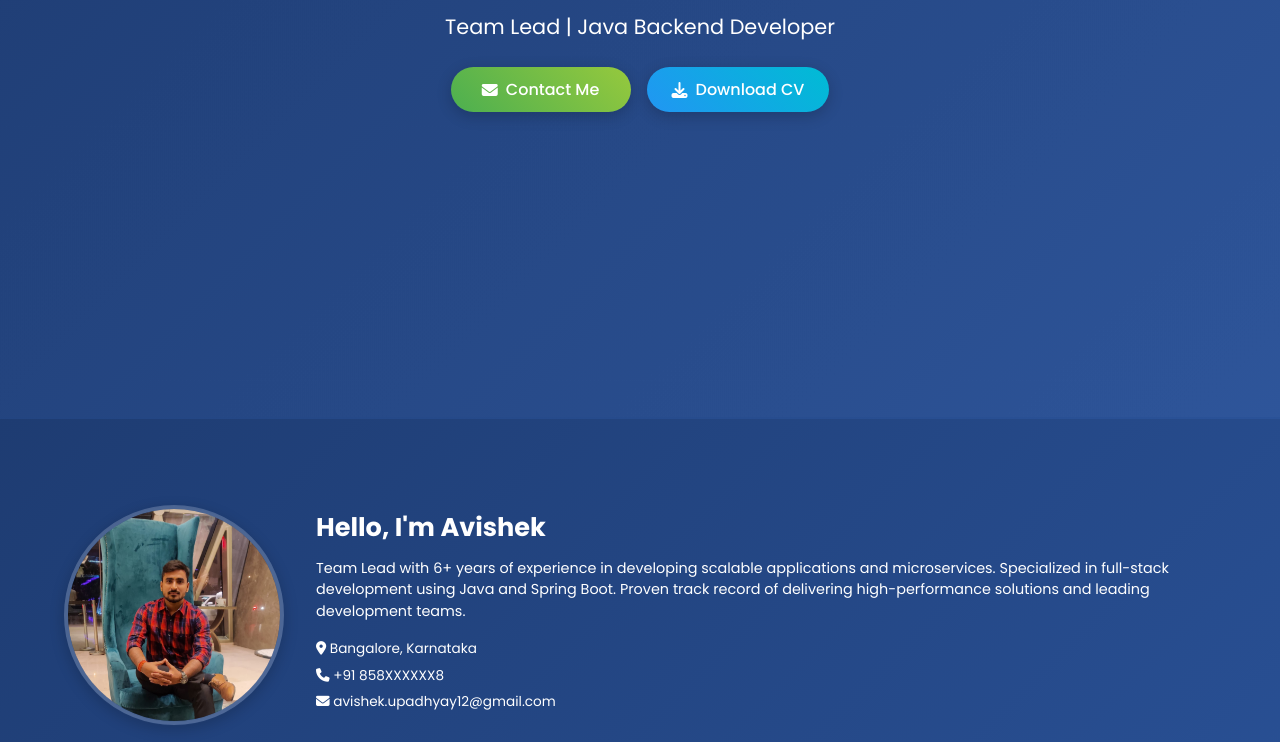
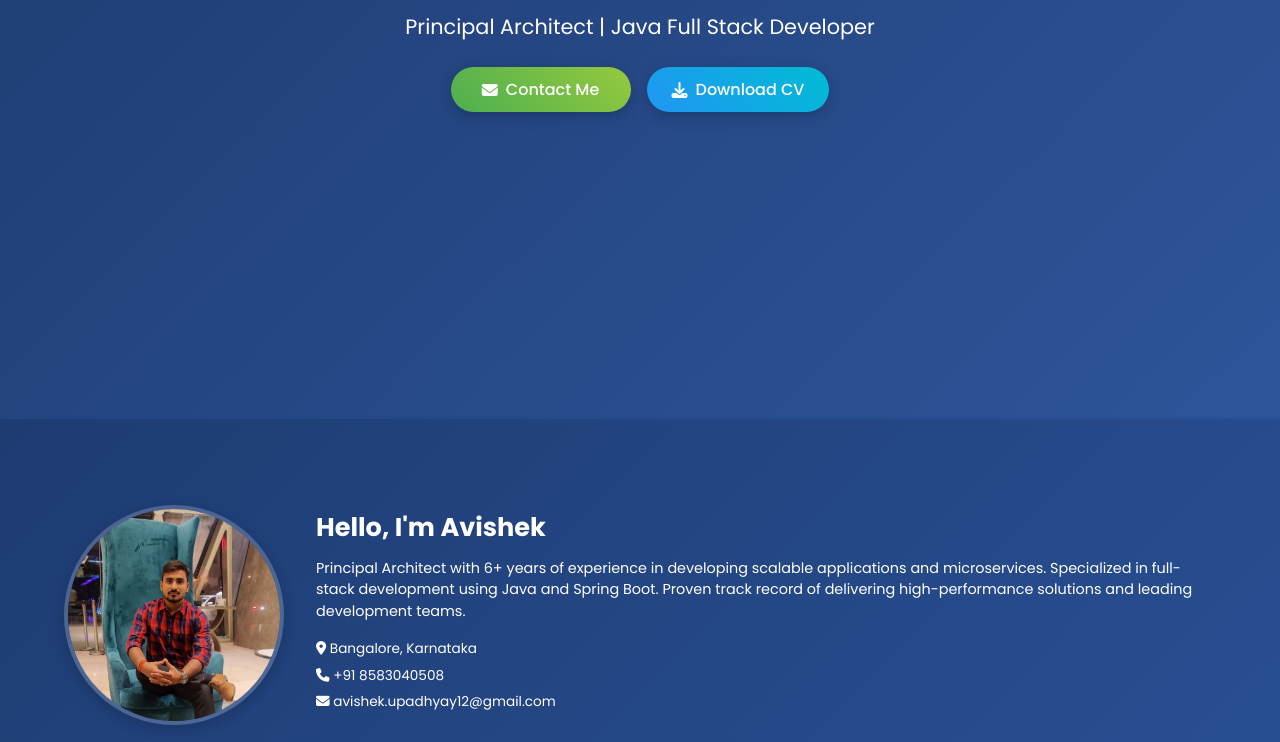
Before and after one commit to avisheku/portfolio, a plain HTML site: page index.html in a window 1280 px wide. Shown: the part 381-1123 px from the top of the page. Drawn offline with Linux system fonts and the light colour scheme.

Commit message:
Updated index.html

```diff
--- a/index.html
+++ b/index.html
@@ -34,7 +34,7 @@
     <section id="home" class="hero">
         <div class="hero-content">
             <h1 class="glitch" data-text="Avishek Upadhyay">Avishek Upadhyay</h1>
-            <p class="typing">Team Lead | Java Backend Developer</p>
+            <p class="typing">Principal Architect | Java Full Stack Developer</p>
             <div class="hero-buttons">
                 <a href="#get-in-touch" class="contact-me-btn">
                     <i class="fas fa-envelope"></i> Contact Me
@@ -54,10 +54,10 @@
                 </div>
                 <div class="profile-intro">
                     <h2 class="compact-title">Hello, I'm Avishek</h2>
-                    <p class="compact-text" style="font-weight: normal; margin-bottom: 1rem;">Team Lead with 6+ years of experience in developing scalable applications and microservices. Specialized in full-stack development using Java and Spring Boot. Proven track record of delivering high-performance solutions and leading development teams.</p>
+                    <p class="compact-text" style="font-weight: normal; margin-bottom: 1rem;">Principal Architect with 6+ years of experience in developing scalable applications and microservices. Specialized in full-stack development using Java and Spring Boot. Proven track record of delivering high-performance solutions and leading development teams.</p>
                     <div class="contact-brief compact" style="margin-bottom: 2rem;">
                         <p><i class="fas fa-map-marker-alt"></i> Bangalore, Karnataka</p>
-                        <p><i class="fas fa-phone"></i> +91 858XXXXXX8</p>
+                        <p><i class="fas fa-phone"></i> +91 8583040508</p>
                         <p><i class="fas fa-envelope"></i> avishek.upadhyay12@gmail.com</p>
                     </div>
                     <div class="social-links compact">
@@ -803,7 +803,7 @@
                 <div class="contact-item">
                     <i class="fas fa-phone"></i>
                     <h3>Phone</h3>
-                    <p class="copyable">+91 858XXXXXX8</p>
+                    <p class="copyable">+91 8583040508</p>
                     <button class="copy-btn" data-clipboard-text="+91 1583040508">
                         <i class="fas fa-copy"></i>
                     </button>
```
